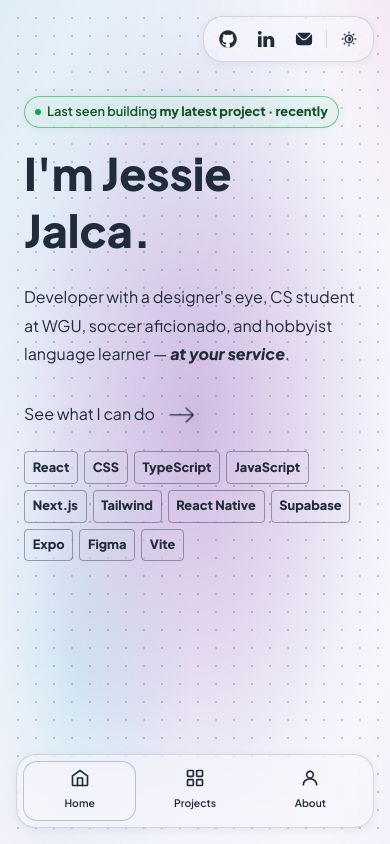
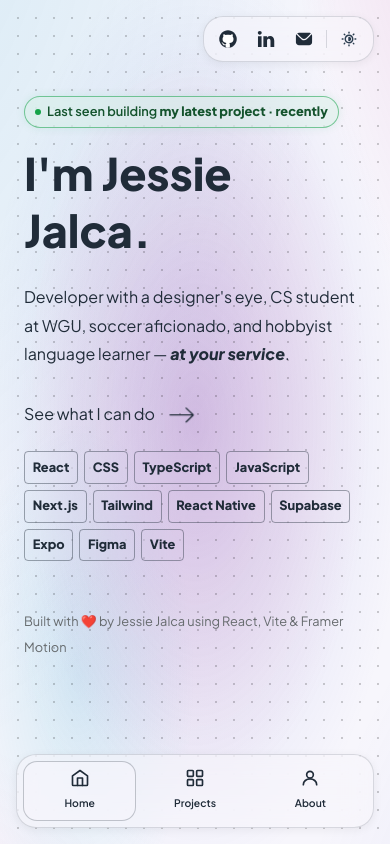
Before and after one commit to jessiejalca/portfolio, a React (Vite) app: page / in a window 390 px wide. Built offline with nearby package versions, Linux system fonts and the light colour scheme; no server answers.

Commit message:
fix: Make footer visible for mobile again

```diff
--- a/src/App.css
+++ b/src/App.css
@@ -134,9 +134,12 @@ footer {
 }
 
 @media (max-width: 520px) {
-  main,
+  main {
+    padding: 80px 24px 16px;
+  }
+
   footer {
-    padding: 80px 24px 100px;
+    padding: 0 24px 100px;
   }
 }
 
@@ -465,9 +468,8 @@ nav .link:focus-visible {
     margin: 0 2px;
   }
 
-  /* Footer is redundant on mobile — contacts live in the bottom nav */
   footer {
-    display: none;
+    display: block;
   }
 }
 
```
